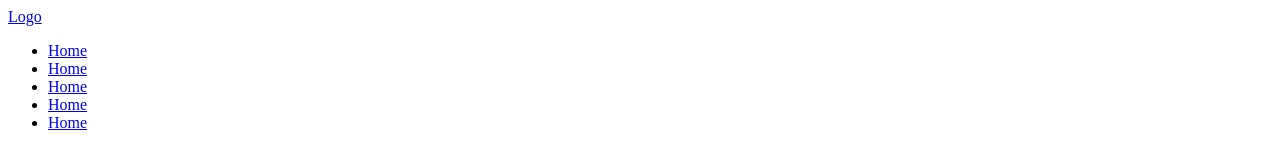
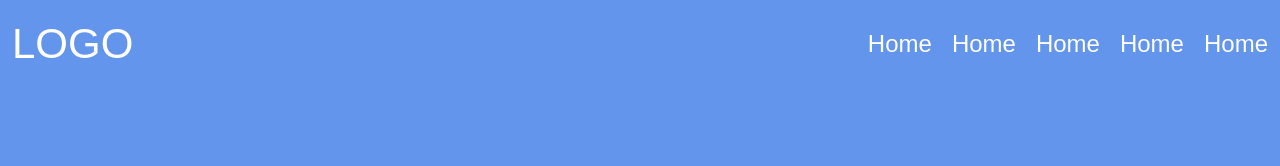
Before and after one commit to farhodkulchayev/gitStart, a plain HTML site: page index.html in a window 1280 px wide. Drawn offline with Linux system fonts and the light colour scheme.

Commit message:
add style

```diff
--- a/index.html
+++ b/index.html
@@ -4,6 +4,7 @@
     <meta charset="UTF-8">
     <meta http-equiv="X-UA-Compatible" content="IE=edge">
     <meta name="viewport" content="width=device-width, initial-scale=1.0">
+    <link rel="stylesheet" href="style.css">
     <title>Git start</title>
 </head>
 <body>
--- /dev/null
+++ b/style.css
@@ -0,0 +1,56 @@
+* {
+    margin: 0;
+    padding: 0;
+    box-sizing: border-box;
+    font-family: sans-serif;
+}
+
+a {
+    text-decoration: none;
+}
+
+li {
+    list-style: none;
+}
+
+.container {
+    max-width: 1320px;
+    width: 100%;
+    margin: 0 auto;
+    padding: 0 12px;
+}
+
+/* hedaer start */
+
+header {
+    min-height: 100vh;
+    background: cornflowerblue;
+}
+
+.header__nav {
+    padding: 20px 0;
+}
+
+.nav__container {
+    display: flex;
+    justify-content: space-between;
+    align-items: center;
+}
+
+.header__logo {
+    font-size: 42px;
+    text-transform: uppercase;
+    color: #fff;
+}
+
+.header__list {
+    display: flex;
+    column-gap: 20px;
+}
+
+.header__link {
+    font-size: 24px;
+    color: #fff;
+}
+
+/* hedaer end */
```
